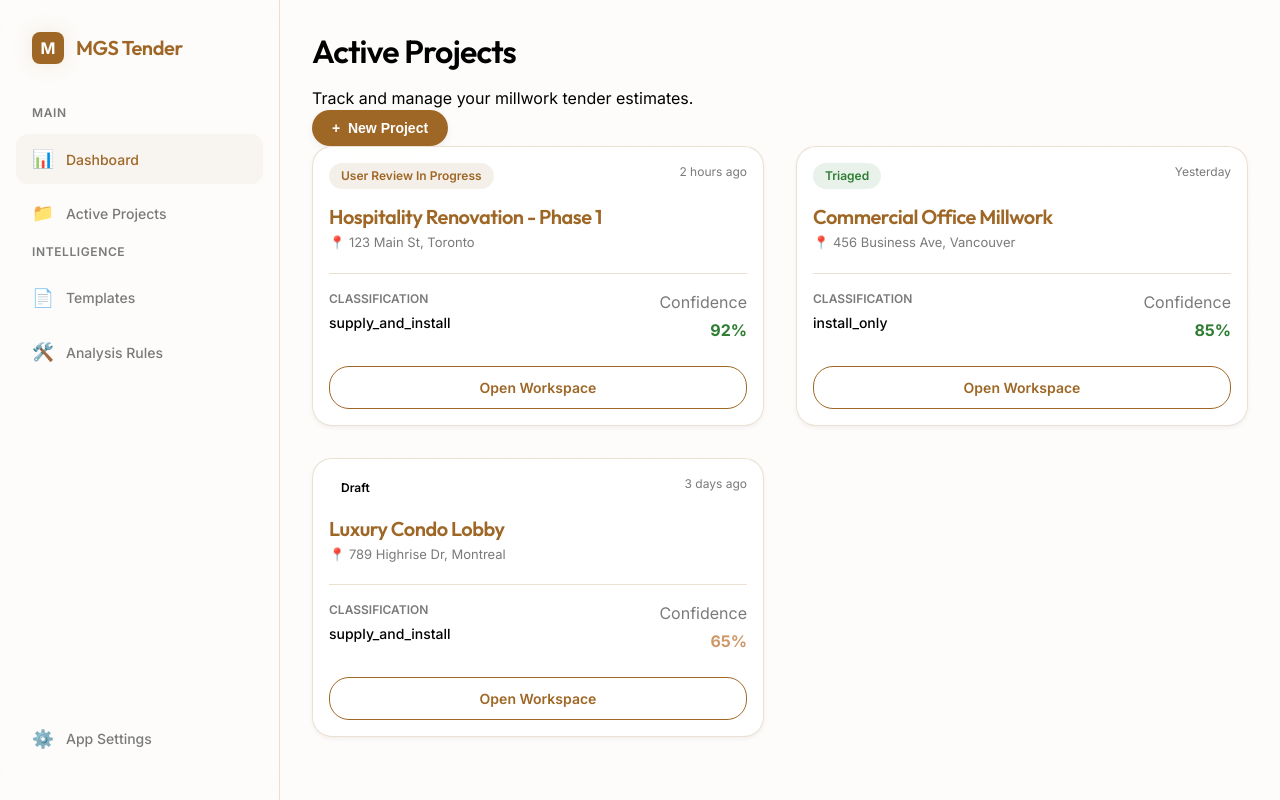
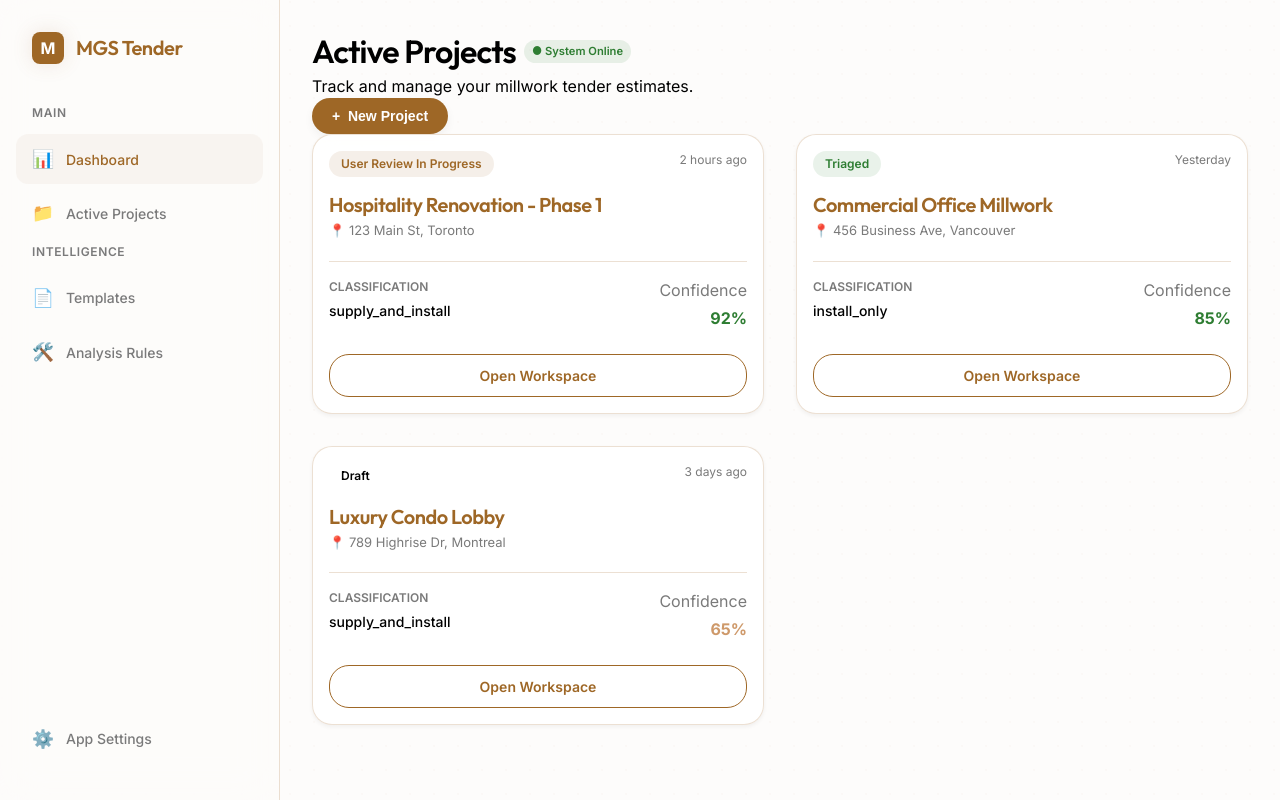
Before and after one commit to msoeizi/MGS-Tenders, a Next.js app: page / in a window 1280 px wide. Built offline with nearby package versions, Linux system fonts and the light colour scheme.

Commit message:
chore: test deployment pipeline with status badge

```diff
--- a/src/app/page.tsx
+++ b/src/app/page.tsx
@@ -44,7 +44,12 @@ export default function Home() {
     <>
       <header className="page-header">
         <div>
-          <h1 className="page-title">Active Projects</h1>
+          <div style={{ display: 'flex', alignItems: 'center', gap: '0.5rem', marginBottom: '0.25rem' }}>
+            <h1 className="page-title" style={{ margin: 0 }}>Active Projects</h1>
+            <span className="badge badge-success" style={{ fontSize: '0.7rem', padding: '0.2rem 0.5rem' }}>
+              ● System Online
+            </span>
+          </div>
           <p className="page-subtitle">Track and manage your millwork tender estimates.</p>
         </div>
         <button className="btn btn-primary" onClick={() => setIsModalOpen(true)}>
```
Also changed, not shown: 2 other files (tests, documents, lock files or other folders).
